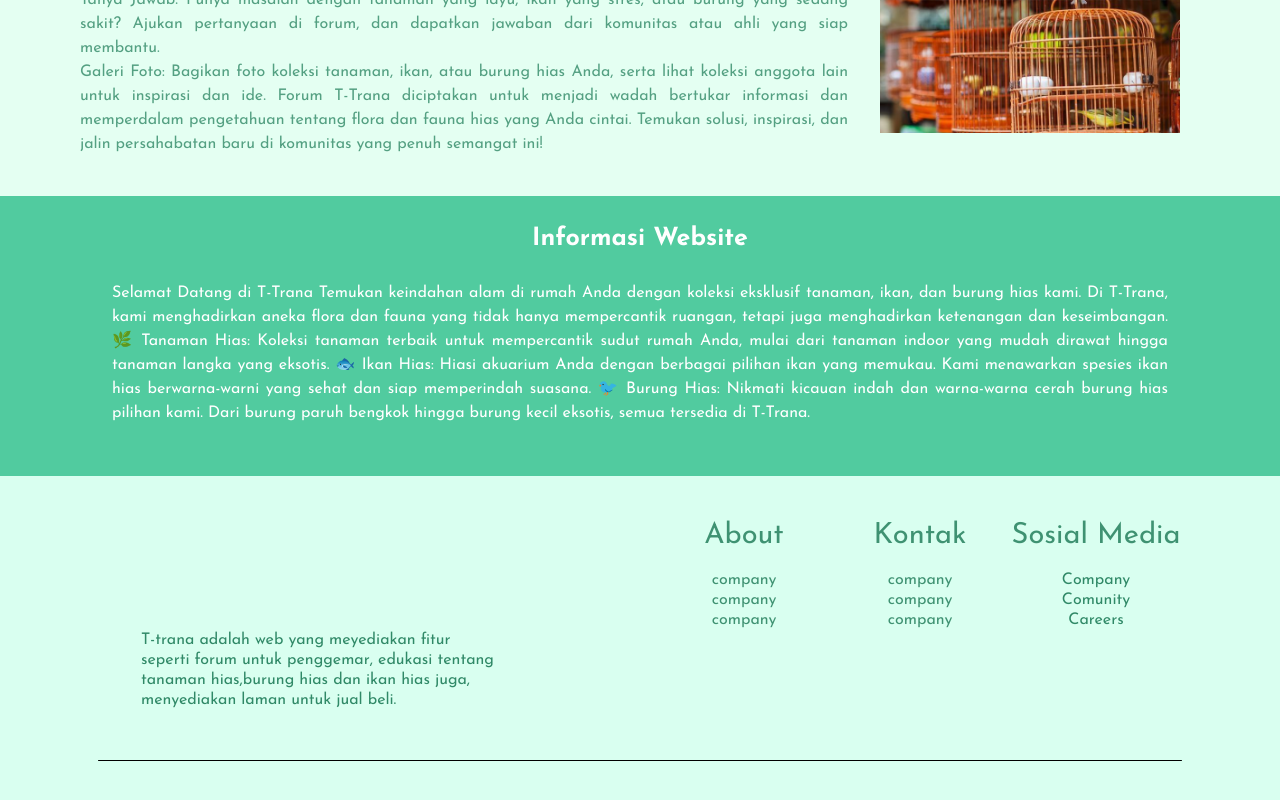
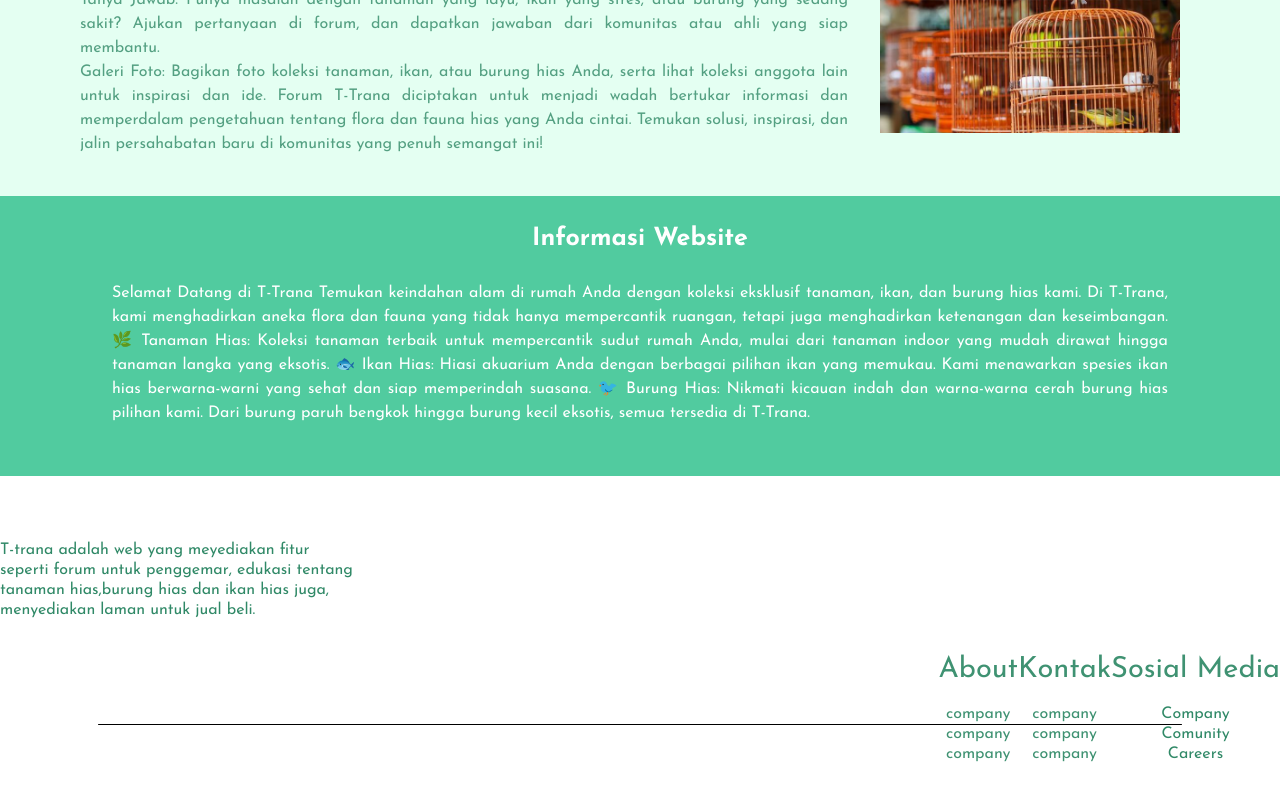
Before and after one commit to auliarahman789/ornatredec, a Next.js app: page /About in a window 1280 px wide. Shown: the part 1390-2190 px from the top of the page. After the commit the page ends 2169 px from the top, so only its background shows below. Built offline with nearby package versions, Linux system fonts and the light colour scheme.

Commit message:
perbaikan

```diff
--- a/src/app/components/homepage/footer.tsx
+++ b/src/app/components/homepage/footer.tsx
@@ -3,17 +3,17 @@ import React from "react";
 function Footer() {
   return (
     <div>
-      <footer className="bg-[#D9FFF0] text-white py-6 h-[346px]">
-        <div className="my-[90px]">
-          <div className="grid grid-cols-1 md:grid-cols-2 gap-8 translate-y-10">
-            <div className="flex flex-col items-center md:items-start ms-[141px]">
+      <footer className="bg-white text-white py-6 z-50 ">
+        <div className="">
+          <div className="flex flex-col w-full md:grid-cols-2 gap-8 translate-y-10 ">
+            <div className="flex flex-col w-[50%] items-center md:items-start ">
               <span className="text-[#308967] leading-tight max-w-[360px]">
                 T-trana adalah web yang meyediakan fitur seperti forum untuk
                 penggemar, edukasi tentang tanaman hias,burung hias dan ikan
                 hias juga, menyediakan laman untuk jual beli.
               </span>
             </div>
-            <div className="grid grid-cols-3 justify-center -mt-28 mr-24">
+            <div className="flex  w-full items-center justify-end ">
               {/* About */}
               <div className="flex flex-col items-center leading-tight">
                 <span className="text-[#3F9272] text-[29px]">About</span>
--- a/src/app/components/homepage/forum.tsx
+++ b/src/app/components/homepage/forum.tsx
@@ -3,11 +3,11 @@ import Image from "next/image";
 
 function Forum() {
   return (
-    <div className="h-screen">
+    <div className="">
       <div>
         <h1 className="text-[48px] text-[#308967] text-center z-50 relative font-bold"></h1>
         <div className="relative h-[1075px] overflow-hidden bg-[#D9FFF0]">
-          <div className="relative mt-52 z-20">
+          <div className="relative z-20">
             <h1 className="text-[48px] text-[#308967] text-center font-bold">
               Forum <span className="text-[#66C09E] font-bold">Diskusi</span>
             </h1>
--- a/src/app/layout.tsx
+++ b/src/app/layout.tsx
@@ -2,6 +2,7 @@ import type { Metadata } from "next";
 import { Inter, Josefin_Sans as JosefinSans } from "next/font/google";
 import "./globals.css";
 import Navbar from "./components/homepage/navbar";
+import Footer from "./components/homepage/footer";
 
 const josefinSans = JosefinSans({ subsets: ["latin"] });
 
@@ -20,6 +21,7 @@ export default function RootLayout({
       <body className={josefinSans.className}>
         <Navbar />
         {children}
+        {/* <Footer /> */}
       </body>
     </html>
   );
--- a/src/app/page.tsx
+++ b/src/app/page.tsx
@@ -13,8 +13,13 @@ function page() {
       <Home />
       <Edukasi />
       <Produk />
-      <Forum />
-      <Footer />
+      <main className=" min-h-screen w-full ">
+        <Forum />
+      </main>
+
+      <main className="flex min-h-[30%] w-full px-[8%]">
+        <Footer />
+      </main>
     </div>
   );
 }
```
